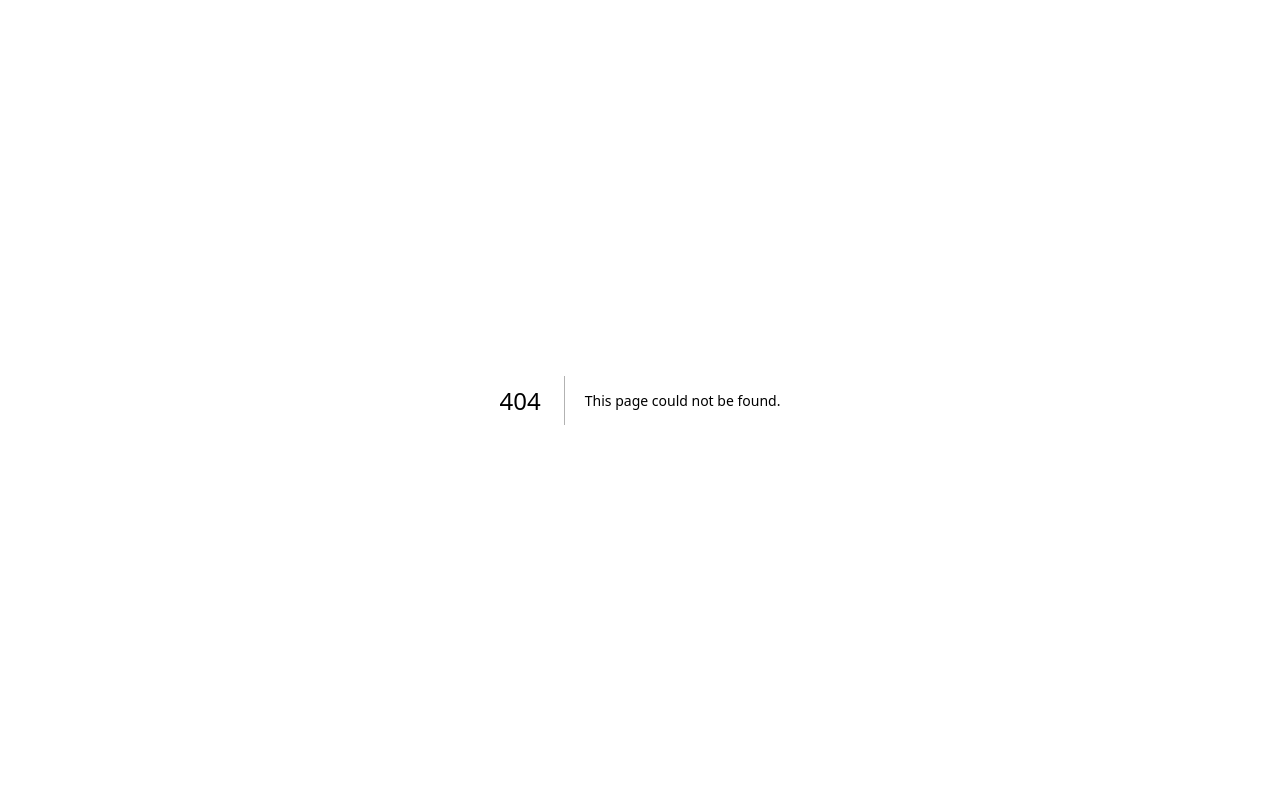
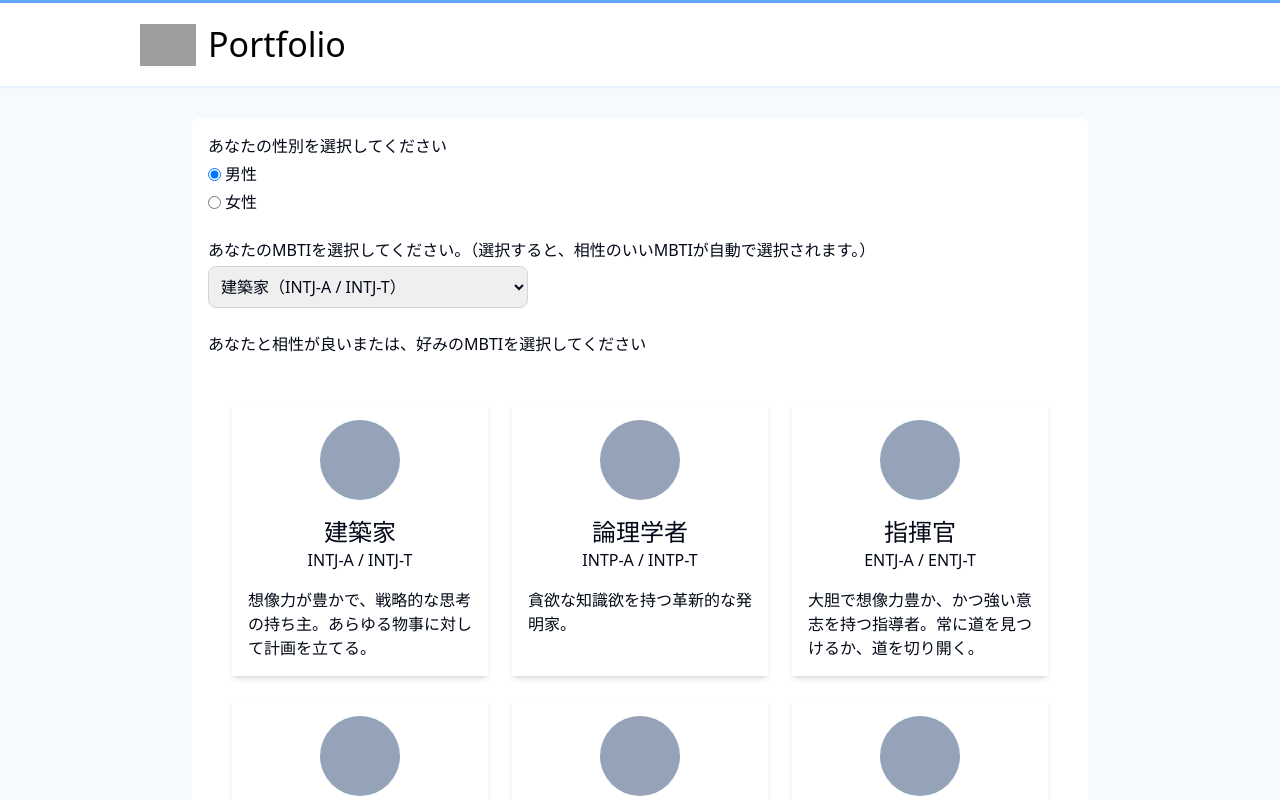
Before and after one commit to shoken3207/osan_hackathon_project, a Next.js app: page /inputProfile in a window 1280 px wide. Before the commit this address had no page. Shown: the top 800 px of the page. Built offline with nearby package versions, Linux system fonts and the light colour scheme; grey boxes are pictures that could not be loaded.

Commit message:
input profile

```diff
--- /dev/null
+++ b/src/app/inputProfile/page.tsx
@@ -0,0 +1,8 @@
+import InputProfileTemplate from "@/templates/InputProfileTemplate";
+import React from "react";
+
+const inputProfile = () => {
+  return <InputProfileTemplate />;
+};
+
+export default inputProfile;
--- a/src/app/layout.tsx
+++ b/src/app/layout.tsx
@@ -1,6 +1,7 @@
 import type { Metadata } from "next";
 // import { Inter } from "next/font/google";
 import "./globals.css";
+import Header from "@/components/Header";
 
 // const inter = Inter({ subsets: ["latin"] });
 
@@ -16,7 +17,12 @@ export default function RootLayout({
 }>) {
   return (
     <html lang="en">
-      <body>{children}</body>
+      <body>
+        <div className="w-full min-h-screen bg-[#f5fbfd] flex flex-col gap-y-8 pb-10">
+          <Header />
+          {children}
+        </div>
+      </body>
     </html>
   );
 }
--- /dev/null
+++ b/src/components/Header.tsx
@@ -0,0 +1,31 @@
+import React from "react";
+import LinkWrap from "./LinkWrap";
+
+const Header = () => {
+  return (
+    <header
+      className={` w-full bg-white py-4 border-t-[3px] border-blue-400 shadow-sm shadow-blue-400/20`}
+    >
+      <div className=" w-11/12 mx-auto max-w-[1000px] flex justify-between items-center transition-opacity hidden]">
+        <LinkWrap href="/">
+          <h1 className="duration-300 cursor-pointer hover:opacity-50 transition-duration: 150ms flex items-center justify-start gap-x-2 sm:gap-x-[10px] lg:gap-x-3">
+            <img
+              className=" w-10 sm:x-12 lg:w-14"
+              src="/images/f_f_business_30_s512_f_business_30_0nbg.png"
+              alt=""
+            />
+            <span
+              className={`text-[26px] font-[500] sm:text-[30px] lg:text-[34px] text-black `}
+            >
+              Portfolio
+            </span>
+          </h1>
+        </LinkWrap>
+
+        <div className="cursor-pointer block lg:hidden">aaa</div>
+      </div>
+    </header>
+  );
+};
+
+export default Header;
--- a/src/components/ImageUpload.tsx
+++ b/src/components/ImageUpload.tsx
@@ -1,4 +1,5 @@
 "use client";
+import { BASE_URL } from "@/const";
 import { InputData } from "@/templates/HomeTemplate";
 import React, { Dispatch, SetStateAction, useState } from "react";
 
@@ -26,7 +27,7 @@ const ImageUpload = ({
       formData.append("image", selectedFile);
 
       try {
-        const response = await fetch("/api/upload", {
+        const response = await fetch(`${BASE_URL}/api/upload`, {
           method: "POST",
           body: formData,
         });
--- a/src/components/InputForm.tsx
+++ b/src/components/InputForm.tsx
@@ -1,6 +1,7 @@
 "use client";
 import { InputData } from "@/templates/HomeTemplate";
 import { Dispatch, SetStateAction, useState } from "react";
+import { Button } from "./ui/button";
 
 const InputForm = ({
   setInputData,
@@ -21,6 +22,7 @@ const InputForm = ({
           明るさ:
           <input
             type="number"
+            disabled
             value={inputData.brightness}
             onChange={(e) =>
               setInputData({ ...inputData, brightness: Number(e.target.value) })
@@ -40,7 +42,7 @@ const InputForm = ({
         </label>
         <br />
         <label>
-          インドア or アウトドア:
+          屋内写真と屋外写真のどちらですか？
           <select
             value={inputData.indoorOutdoor}
             onChange={(e) =>
@@ -54,7 +56,7 @@ const InputForm = ({
         </label>
         <br />
         <label>
-          自撮り or 他撮り:
+          自撮り写真と他撮り写真のどちらですか？:
           <select
             value={inputData.selfieOther}
             onChange={(e) =>
@@ -78,7 +80,7 @@ const InputForm = ({
           />
         </label>
         <br />
-        <button type="submit">Submit</button>
+        <Button type="submit">Submit</Button>
       </form>
     </div>
   );
--- a/src/components/InputImage.tsx
+++ /dev/null
@@ -1,8 +0,0 @@
-"use client";
-import React from "react";
-
-const InputImage = () => {
-  return <div>InputImage</div>;
-};
-
-export default InputImage;
--- /dev/null
+++ b/src/components/LinkWrap.tsx
@@ -0,0 +1,18 @@
+import Link from "next/link";
+import React from "react";
+
+const LinkWrap = ({
+  children,
+  href,
+}: {
+  children: React.ReactNode;
+  href: string;
+}) => {
+  return (
+    <Link className="inline" href={href}>
+      {children}
+    </Link>
+  );
+};
+
+export default LinkWrap;
--- /dev/null
+++ b/src/components/MbtiCard.tsx
@@ -0,0 +1,38 @@
+import { MBTI_BACKGROUND_COLOR, MBTI_TEXT_COLOR } from "@/const";
+import React, { SetStateAction, Dispatch } from "react";
+
+const MbtiCard = ({
+  mbti,
+  setSelectMbtis,
+  selectMbtis,
+}: {
+  mbti: {
+    id: number;
+    name_jp: string;
+    name_en: string;
+    desc: string;
+    category: number;
+    goodCompatibilityMbtis: number[]; // 追加部分
+  };
+  setSelectMbtis: Dispatch<SetStateAction<number[]>>;
+  selectMbtis: number[];
+}) => {
+  const { name_jp, id, category, name_en, desc } = mbti;
+  const textColorClass = `text-[${MBTI_TEXT_COLOR[category]}]`;
+  const shadowColorClass = `shadow-[${MBTI_BACKGROUND_COLOR[category]}]`;
+  const selectedClass = selectMbtis.includes(id)
+    ? "border-4 border-color-red"
+    : "";
+  return (
+    <div
+      className={`${selectedClass} cursor-pointer flex flex-col w-full max-w-64 shadow-md p-4 gap-y-4 ${shadowColorClass}`}
+    >
+      <div className="w-[60%] mx-auto max-w-20 aspect-square rounded-[50%] bg-slate-400"></div>
+      <p className={`${textColorClass} text-2xl text-center`}>{name_jp}</p>
+      <p className="text-center -mt-4">{name_en}</p>
+      <p className="">{desc}</p>
+    </div>
+  );
+};
+
+export default MbtiCard;
--- a/src/const.ts
+++ b/src/const.ts
@@ -1,3 +1,4 @@
+export const BASE_URL = "http://localhost:3000";
 export const MBTI_CATEGORY = {
   ANALYST: 1,
   DIPLOMAT: 2,
@@ -11,6 +12,7 @@ export const MBTI: {
   name_en: string;
   desc: string;
   category: number;
+  goodCompatibilityMbtis: number[]; // 追加部分
 }[] = [
   {
     id: 1,
@@ -18,6 +20,7 @@ export const MBTI: {
     name_en: "INTJ-A / INTJ-T",
     desc: "想像力が豊かで、戦略的な思考の持ち主。あらゆる物事に対して計画を立てる。",
     category: MBTI_CATEGORY.ANALYST,
+    goodCompatibilityMbtis: [16, 10, 3], // ESFP, ISFJ, ENTJ
   },
   {
     id: 2,
@@ -25,6 +28,7 @@ export const MBTI: {
     name_en: "INTP-A / INTP-T",
     desc: "貪欲な知識欲を持つ革新的な発明家。",
     category: MBTI_CATEGORY.ANALYST,
+    goodCompatibilityMbtis: [10, 14, 8], // ISFJ, ISFP, ENFP
   },
   {
     id: 3,
@@ -32,6 +36,7 @@ export const MBTI: {
     name_en: "ENTJ-A / ENTJ-T",
     desc: "大胆で想像力豊か、かつ強い意志を持つ指導者。常に道を見つけるか、道を切り開く。",
     category: MBTI_CATEGORY.ANALYST,
+    goodCompatibilityMbtis: [1, 10, 7], // INTJ, ISFJ, ENFJ
   },
   {
     id: 4,
@@ -39,6 +44,7 @@ export const MBTI: {
     name_en: "ENTP-A / ENTP-T",
     desc: "賢くて好奇心旺盛な思考家。知的挑戦には必ず受けて立つ。",
     category: MBTI_CATEGORY.ANALYST,
+    goodCompatibilityMbtis: [6, 10, 8], // INFP, ISFJ, ENFP
   },
   {
     id: 5,
@@ -46,6 +52,7 @@ export const MBTI: {
     name_en: "INFJ-A / INFJ-T",
     desc: "物静かで神秘的だが、人々を非常に勇気づける飽くなき理想主義者。",
     category: MBTI_CATEGORY.DIPLOMAT,
+    goodCompatibilityMbtis: [8, 14, 6], // ENFP, ISFP, INFP
   },
   {
     id: 6,
@@ -53,6 +60,7 @@ export const MBTI: {
     name_en: "INFP-A / INFP-T",
     desc: "詩人肌で親切な利他主義者。良い物事のためなら、いつでも懸命に手を差し伸べる。",
     category: MBTI_CATEGORY.DIPLOMAT,
+    goodCompatibilityMbtis: [8, 5, 14], // ENFP, INFJ, ISFP
   },
   {
     id: 7,
@@ -60,6 +68,7 @@ export const MBTI: {
     name_en: "ENFJ-A / ENFJ-T",
     desc: "カリスマ性があり、人々を励ますリーダー。聞く人を魅了する。",
     category: MBTI_CATEGORY.DIPLOMAT,
+    goodCompatibilityMbtis: [3, 10, 11], // ENTJ, ISFJ, ESTJ
   },
   {
     id: 8,
@@ -67,6 +76,7 @@ export const MBTI: {
     name_en: "ENFP-A / ENFP-T",
     desc: "情熱的で独創力があり、かつ社交的な自由人。常に笑いほほ笑みの種を見つけられる。",
     category: MBTI_CATEGORY.DIPLOMAT,
+    goodCompatibilityMbtis: [6, 14, 16], // INFP, ISFP, ESFP
   },
   {
     id: 9,
@@ -74,6 +84,7 @@ export const MBTI: {
     name_en: "ISTJ-A / ISTJ-T",
     desc: "実用的で事実に基づいた思考の持ち主。その信頼性は紛れもなく本物。",
     category: MBTI_CATEGORY.WATCHMAN,
+    goodCompatibilityMbtis: [10, 12, 6], // ISFJ, ESFJ, INFP
   },
   {
     id: 10,
@@ -81,6 +92,7 @@ export const MBTI: {
     name_en: "ISFJ-A / ISFJ-T",
     desc: "非常に献身的で心の温かい擁護者。いつでも大切な人を守る準備ができている。",
     category: MBTI_CATEGORY.WATCHMAN,
+    goodCompatibilityMbtis: [1, 7, 16], // INTJ, ENFJ, ESFP
   },
   {
     id: 11,
@@ -88,6 +100,7 @@ export const MBTI: {
     name_en: "ESTJ-A / ESTJ-T",
     desc: "優秀な管理者で、物事や人々を管理する能力にかけては、右に出る者はいない。",
     category: MBTI_CATEGORY.WATCHMAN,
+    goodCompatibilityMbtis: [7, 12, 16], // ENFJ, ESFJ, ESFP
   },
   {
     id: 12,
@@ -95,6 +108,7 @@ export const MBTI: {
     name_en: "ESFJ-A / ESFJ-T",
     desc: "非常に思いやりがあり社交的で、人気がある。常に熱心に人々に手を差し伸べている。",
     category: MBTI_CATEGORY.WATCHMAN,
+    goodCompatibilityMbtis: [11, 16, 14], // ESTJ, ESFP, ISFP
   },
   {
     id: 13,
@@ -102,6 +116,7 @@ export const MBTI: {
     name_en: "ISTP-A / ISTP-T",
     desc: "大胆で実践的な思考を持つ実験者。あらゆる道具を使いこなす。",
     category: MBTI_CATEGORY.EXPLORER,
+    goodCompatibilityMbtis: [16, 14, 8], // ESFP, ISFP, ENFP
   },
   {
     id: 14,
@@ -109,6 +124,7 @@ export const MBTI: {
     name_en: "ISFP-A / ISFP-T",
     desc: "柔軟性と魅力がある芸術家。常に進んで物事を探索し経験しようとする。",
     category: MBTI_CATEGORY.EXPLORER,
+    goodCompatibilityMbtis: [5, 6, 8], // INFJ, INFP, ENFP
   },
   {
     id: 15,
@@ -116,6 +132,7 @@ export const MBTI: {
     name_en: "ESTP-A / ESTP-T",
     desc: "賢くてエネルギッシュで、非常に鋭い知覚の持ち主。危険と隣り合わせの人生を心から楽しむ。",
     category: MBTI_CATEGORY.EXPLORER,
+    goodCompatibilityMbtis: [16, 12, 8], // ESFP, ESFJ, ENFP
   },
   {
     id: 16,
@@ -123,6 +140,7 @@ export const MBTI: {
     name_en: "ESFP-A / ESFP-T",
     desc: "自発性がありエネルギッシュで熱心なエンターテイナー。周りが退屈することは決してない。",
     category: MBTI_CATEGORY.EXPLORER,
+    goodCompatibilityMbtis: [1, 10, 15], // INTJ, ISFJ, ESTP
   },
 ];
 
@@ -132,7 +150,6 @@ export const MBTI_BACKGROUND_COLOR = {
   [MBTI_CATEGORY.WATCHMAN]: "#D9EAF0",
   [MBTI_CATEGORY.EXPLORER]: "#F9EED7",
 };
-
 export const MBTI_TEXT_COLOR = {
   [MBTI_CATEGORY.ANALYST]: "#88619A",
   [MBTI_CATEGORY.DIPLOMAT]: "#33A474",
--- a/src/templates/HomeTemplate.tsx
+++ b/src/templates/HomeTemplate.tsx
@@ -1,7 +1,6 @@
 "use client";
 import ImageUpload from "@/components/ImageUpload";
 import InputForm from "@/components/InputForm";
-import InputImage from "@/components/InputImage";
 import MbtiResultList from "@/components/MbtiResultList";
 import { useState } from "react";
 
@@ -26,13 +25,10 @@ const HomeTemplate = ({
     numberOfPeople: "",
   });
   return (
-    <div className="w-full min-h-screen bg-[#f5fbfd]">
-      <div className=" w-11/12 mx-auto max-w-xl bg-white">
-        <ImageUpload inputData={inputData} setInputData={setInputData} />
-        <InputImage />
-        <InputForm inputData={inputData} setInputData={setInputData} />
-        <MbtiResultList resultList={resultList} />
-      </div>
+    <div className=" w-11/12 mx-auto max-w-3xl p-4 rounded-lg bg-white">
+      <ImageUpload inputData={inputData} setInputData={setInputData} />
+      <InputForm inputData={inputData} setInputData={setInputData} />
+      <MbtiResultList resultList={resultList} />
     </div>
   );
 };
--- /dev/null
+++ b/src/templates/InputProfileTemplate.tsx
@@ -0,0 +1,68 @@
+"use client";
+import MbtiCard from "@/components/MbtiCard";
+import { MBTI } from "@/const";
+import React, { useState } from "react";
+
+const InputProfileTemplate = () => {
+  const [selectMbtis, setSelectMbtis] = useState<number[]>([]);
+  const handleSelect = (e: React.ChangeEvent<HTMLSelectElement>) => {
+    console.log(e.target.value);
+    const mbti = MBTI.find(({ id }) => id === Number(e.target.value));
+    if (mbti) {
+      setSelectMbtis(mbti.goodCompatibilityMbtis);
+    }
+  };
+  return (
+    <div className=" w-11/12 mx-auto max-w-4xl p-4 rounded-lg bg-white">
+      <div className="flex flex-col gap-y-6">
+        <div className="flex flex-col gap-y-1">
+          <label>あなたの性別を選択してください</label>
+          <div className="flex items-center justify-start gap-x-1">
+            <input
+              type="radio"
+              value={1}
+              name="gender"
+              id="male"
+              defaultChecked
+            />
+            <label htmlFor="male">男性</label>
+          </div>
+          <div className="flex items-center justify-start gap-x-1">
+            <input type="radio" value={2} name="gender" id="female" />
+            <label htmlFor="female">女性</label>
+          </div>
+        </div>
+        <div className="flex flex-col gap-y-1">
+          <label>
+            あなたのMBTIを選択してください。（選択すると、相性のいいMBTIが自動で選択されます。）
+          </label>
+          <select
+            className="p-2 border border-gray-300 rounded-lg max-w-80"
+            onChange={(e) => handleSelect(e)}
+            name="mbti"
+          >
+            {MBTI.map(({ id, name_en, name_jp }) => (
+              <option key={id} value={id}>{`${name_jp}（${name_en}）`}</option>
+            ))}
+          </select>
+        </div>
+        <div className="flex flex-col gap-y-12">
+          <label htmlFor="">
+            あなたと相性が良いまたは、好みのMBTIを選択してください
+          </label>
+          <div className="flex flex-wrap  justify-center gap-x-6 gap-y-6">
+            {MBTI.map((mbti) => (
+              <MbtiCard
+                mbti={mbti}
+                selectMbtis={selectMbtis}
+                setSelectMbtis={setSelectMbtis}
+              />
+            ))}
+          </div>
+        </div>
+      </div>
+    </div>
+  );
+};
+
+export default InputProfileTemplate;
```
Also changed, not shown: src/app/page.tsx (+0 -10 lines).
